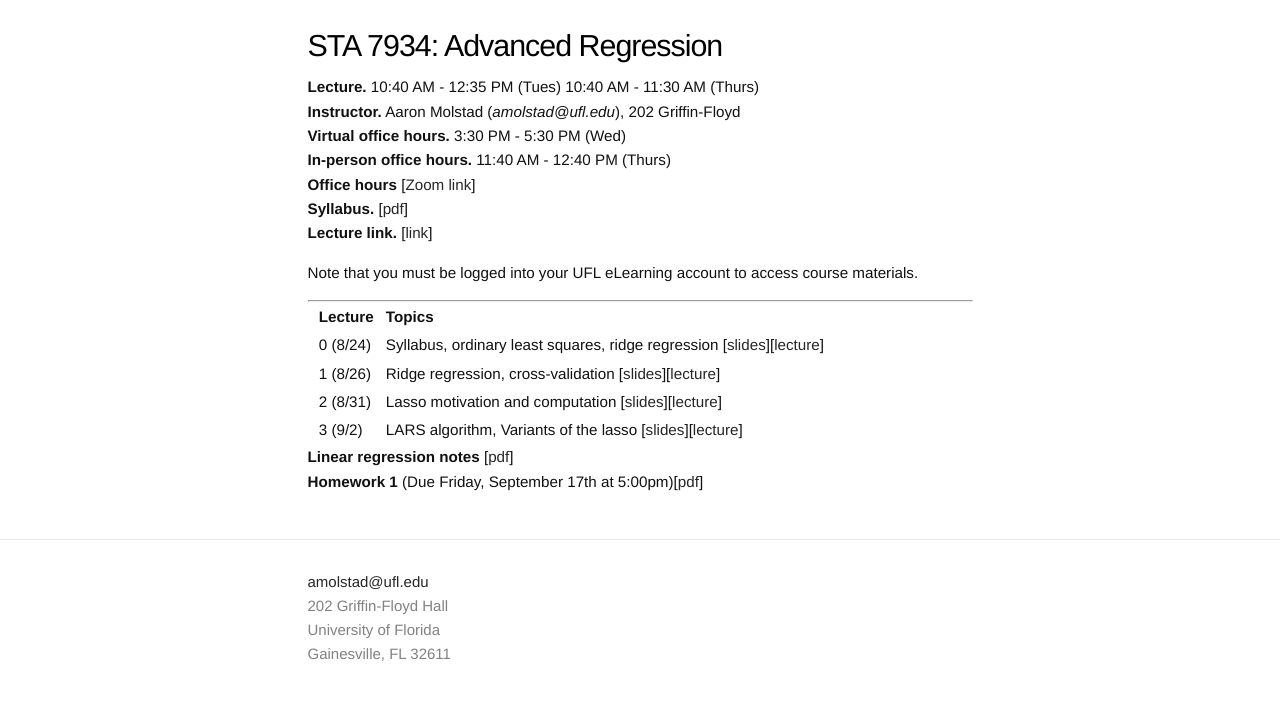
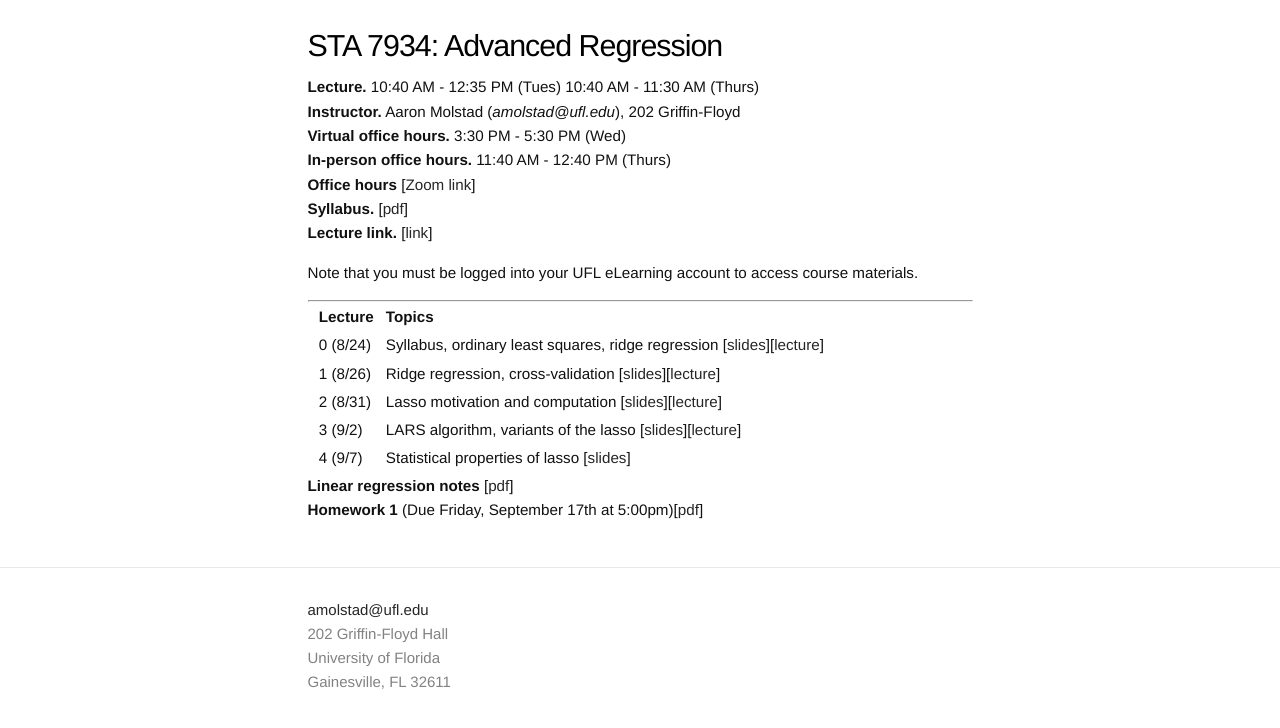
Before and after one commit to ajmolstad/ajmolstad.github.io, a Jekyll site: the page built from F21_STA7934.md, in a window 1280 px wide. Shown: the top 728 px of the page. Built offline with Jekyll 4.4.1, drawn with Linux system fonts in a browser that asks for light colours.

Commit message:
Update F21_STA7934.md

```diff
--- a/F21_STA7934.md
+++ b/F21_STA7934.md
@@ -20,7 +20,9 @@ Note that you must be logged into your UFL eLearning account to access course ma
 || 0 (8/24)  || Syllabus, ordinary least squares, ridge regression [[slides](https://ufl.instructure.com/files/61559302/download?download_frd=1)][[lecture](https://ufl.instructure.com/courses/437665/files?preview=61563345)] ||
 || 1 (8/26)  || Ridge regression, cross-validation [[slides](https://ufl.instructure.com/files/61614224/download?download_frd=1)][[lecture](https://ufl.instructure.com/files/61637293/download?download_frd=1)] ||
 || 2 (8/31)  || Lasso motivation and computation [[slides](https://ufl.instructure.com/files/61716311/download?download_frd=1)][[lecture](https://ufl.instructure.com/files/61755293/download?download_frd=1)]||
-|| 3 (9/2) || LARS algorithm, Variants of the lasso [[slides](https://ufl.instructure.com/files/61778368/download?download_frd=1)][[lecture](https://ufl.instructure.com/files/61882360/download?download_frd=1)]||
+|| 3 (9/2) || LARS algorithm, variants of the lasso [[slides](https://ufl.instructure.com/files/61778368/download?download_frd=1)][[lecture](https://ufl.instructure.com/files/61882360/download?download_frd=1)]||
+|| 4 (9/7) || Statistical properties of lasso [[slides](https://ufl.instructure.com/files/61900613/download?download_frd=1)] ||
+
 
 **Linear regression notes** [[pdf](https://ufl.instructure.com/files/61872939/download?download_frd=1)]
 **Homework 1** (Due Friday, September 17th at 5:00pm)[[pdf](https://ufl.instructure.com/files/61873029/download?download_frd=1)]
```
